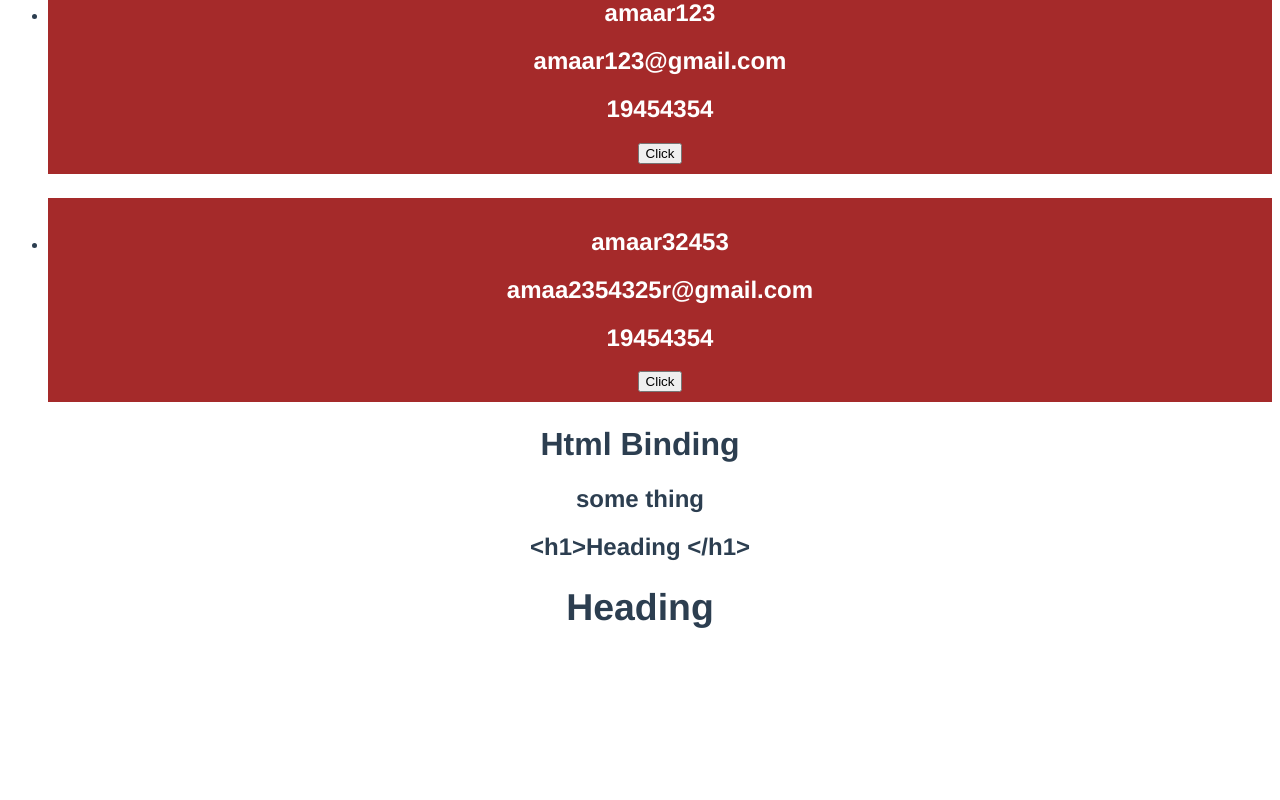
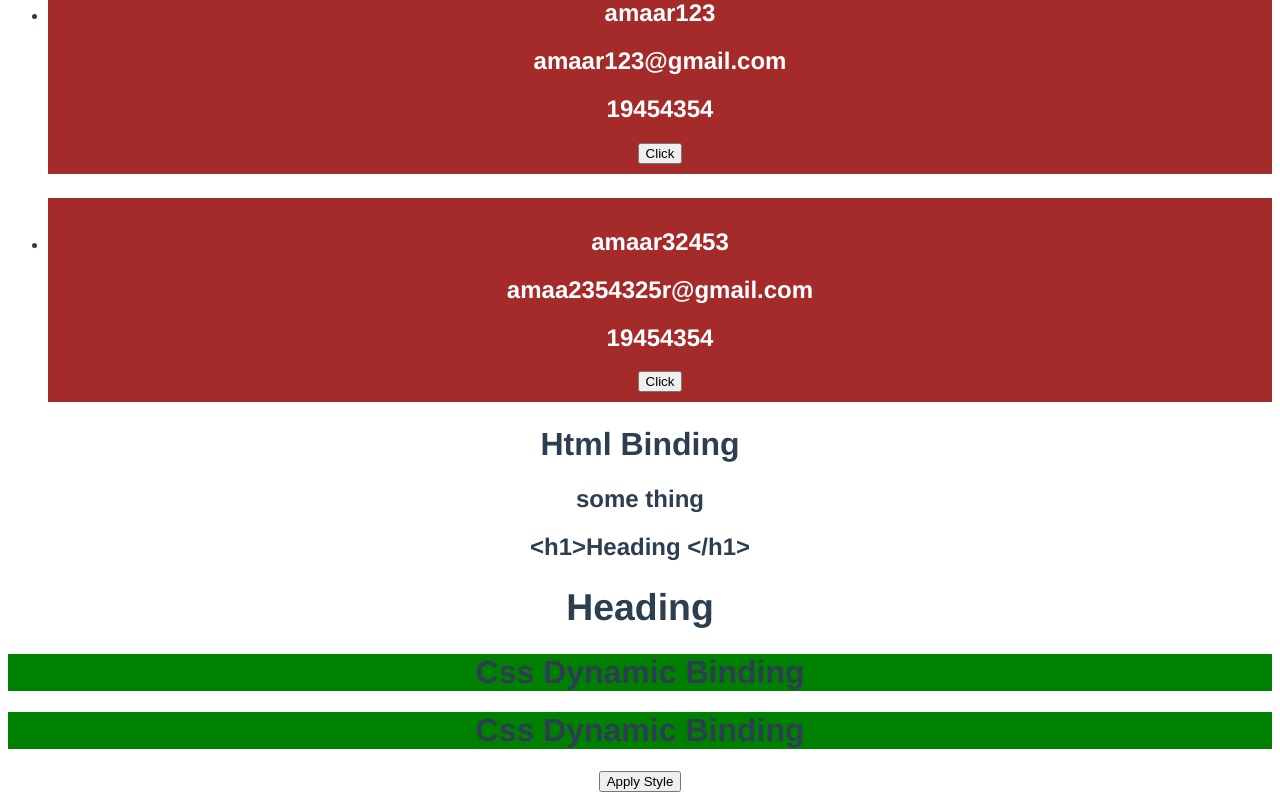
Before and after one commit to Amaar466/Vus-js3-Basic, a Vue app: page / in a window 1280 px wide. Shown: the part 2219-3019 px from the top of the page. Before the commit the page ends 2873 px from the top, so only its background shows below. Built offline with nearby package versions, Linux system fonts and the light colour scheme.

Commit message:
dynamic binding

```diff
--- a/src/App.vue
+++ b/src/App.vue
@@ -12,6 +12,7 @@
   <parentCompenent />
   <reuseComponent />
   <HtmlBinding />
+  <DynamicBinding />
 </template>
 
 <script>
@@ -27,6 +28,7 @@ import loopsAll from './components/loopsAll.vue';
 import parentCompenent from './components/parentCompenent.vue';
 import reuseComponent from './components/reuseComponent.vue';
 import HtmlBinding from './components/htmlBinding.vue';
+import DynamicBinding from './components/dynamicBinding.vue';
 
 
 export default {
@@ -43,7 +45,8 @@ export default {
     loopsAll,
     parentCompenent,
     reuseComponent,
-    HtmlBinding
+    HtmlBinding,
+    DynamicBinding
 }
 }
 </script>
--- /dev/null
+++ b/src/components/dynamicBinding.vue
@@ -0,0 +1,21 @@
+<template>
+    <h1   :class="{green:true}">Css Dynamic Binding</h1>
+    <h1 class="otherClass"  :class="{green:colorFul}">Css Dynamic Binding</h1>
+    <button v-on:click="colorFul=!colorFul">Apply Style</button>
+</template>
+
+<script>
+export default{
+    data() {
+        return {
+            colorFul:true
+        }
+    },
+}
+</script>
+
+<style scoped>
+  .green{
+    background-color: green;
+  }
+</style>
```
